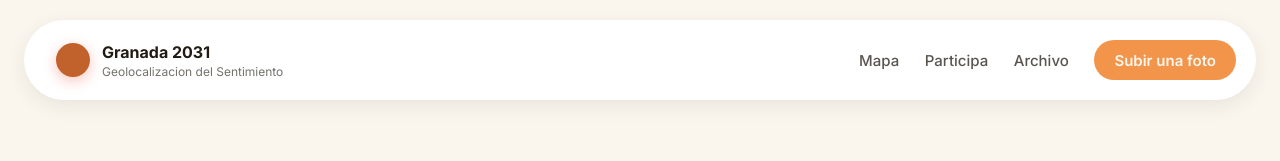
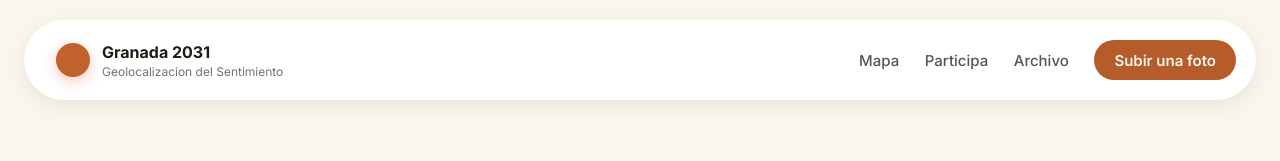
Before and after one commit to fhidalgo-ideal/mapamundi2031, a website: page web/index.html in a window 1280 px wide. Shown: the top 161 px of the page. Drawn offline with Linux system fonts and the light colour scheme; no server answers.

Commit message:
style: set header CTA to exact #b55c2a orange
Co-Authored-By: Claude Sonnet 5 <noreply@anthropic.com>

```diff
--- a/web/styles.css
+++ b/web/styles.css
@@ -477,7 +477,7 @@ h1 {
 }
 
 .nav-cta {
-  background: var(--accent-bright);
+  background: #b55c2a;
   border-radius: 999px;
   color: var(--bg-light);
   font-family: var(--font-family-base);
```
